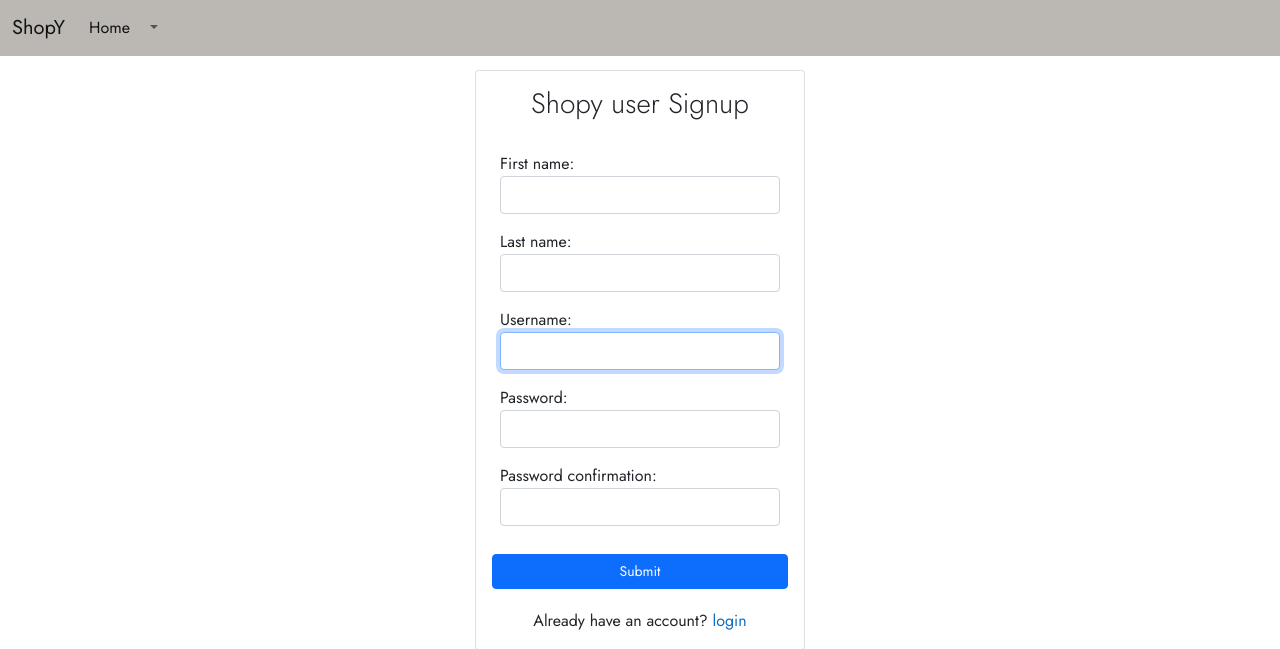
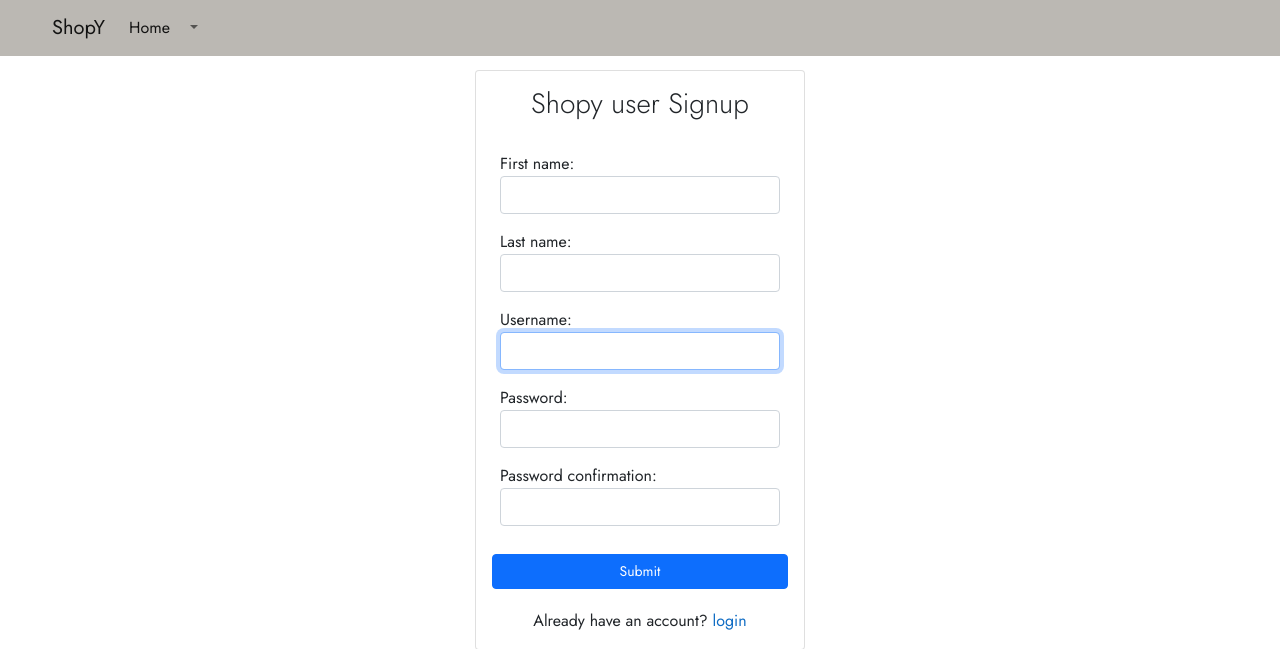
Before and after one commit to iamfoysal/shopyebusiness, a Django app: page /signup in a window 1280 px wide. Shown: the top 649 px of the page. Run offline with Django 4.2, Linux system fonts and the light colour scheme; some libraries are stand-ins or nearby versions.

Commit message:
style hader

```diff
--- a/static/css/style.css
+++ b/static/css/style.css
@@ -5,6 +5,8 @@ body {
 .nav-style{
   background: rgb(187, 184, 179);
   color: rgb(34, 29, 29);
+  padding-left: 2.5rem;
+  padding-right: 1.5rem;
 }
 /* .heade-style{
   background-color: #878f99;
```
